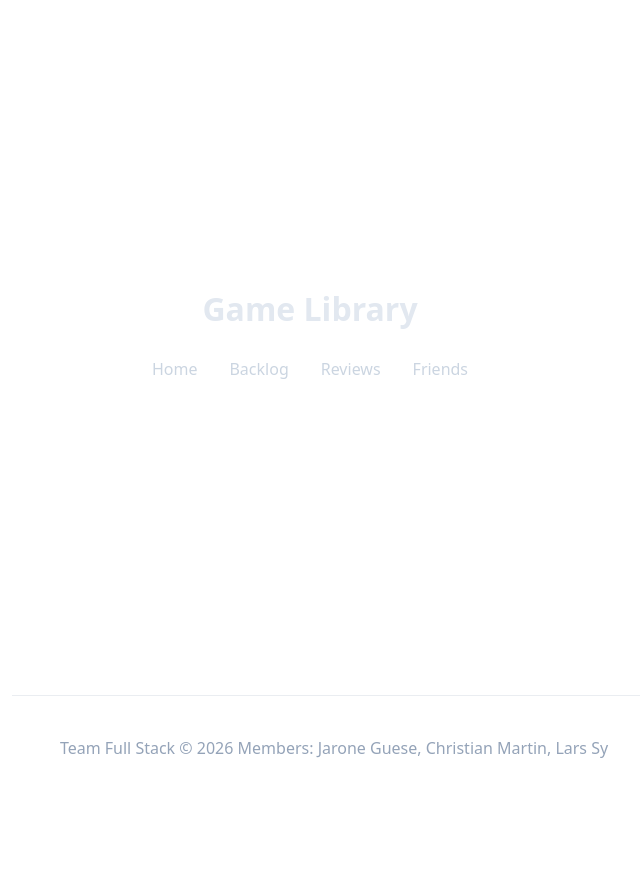
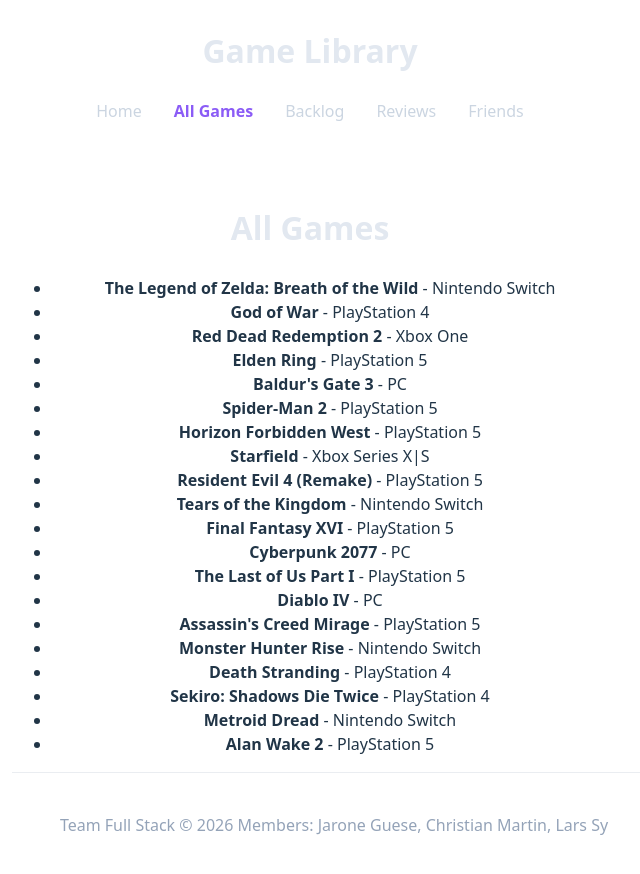
Before and after one commit to jguese3/full-stack-project, a React (Vite) app: page /all-games in a window 1280 px wide. Shown: the top 874 px of the page, without its empty margins (330-970 px from the left). Before the commit the page ends 800 px from the top, so only its background shows below. Built offline with nearby package versions, Linux system fonts and the light colour scheme.

Commit message:
feat: added all games list

```diff
--- a/src/App.tsx
+++ b/src/App.tsx
@@ -5,6 +5,7 @@
 import { FriendStatus } from './components/friend_status/friend_status'
 import GameReview from './components/GameReview/GameReview'
 import { Backlog } from './components/backlog/backlog'
+import { AllGames } from './components/all_games/allGames'
 
 import { Routes, Route } from 'react-router-dom'
 import './App.css'
@@ -17,6 +18,7 @@
         <Route
           path="/"
         />
+        <Route path="/all-games" element={<AllGames />} />
         <Route path="/backlog" element={<Backlog />} />
         <Route path="/reviews" element={<GameReview />} />
         <Route path="/friends" element={<FriendStatus />} />
--- /dev/null
+++ b/src/components/all_games/allGames.tsx
@@ -0,0 +1,14 @@
+import { tempGames } from "../../assets/temp/tempGames";
+
+export function AllGames() {
+    return (
+        <section className="all-games">
+            <h2>All Games</h2>
+            <ul>
+                {tempGames.map((game) => (
+                    <li key={game.id}> <strong>{game.title}</strong> - {game.platform} </li>
+                ))}
+            </ul>
+        </section>
+    );
+}
--- a/src/components/nav/Nav.tsx
+++ b/src/components/nav/Nav.tsx
@@ -7,6 +7,9 @@
                 {/* Create an <a> tag that routes to the provided string value */}
                 <NavLink to="/" end>
                     Home
+                </NavLink>
+                <NavLink to="/all-games">
+                    All Games
                 </NavLink>
                 <NavLink to="/backlog">
                     Backlog
```
